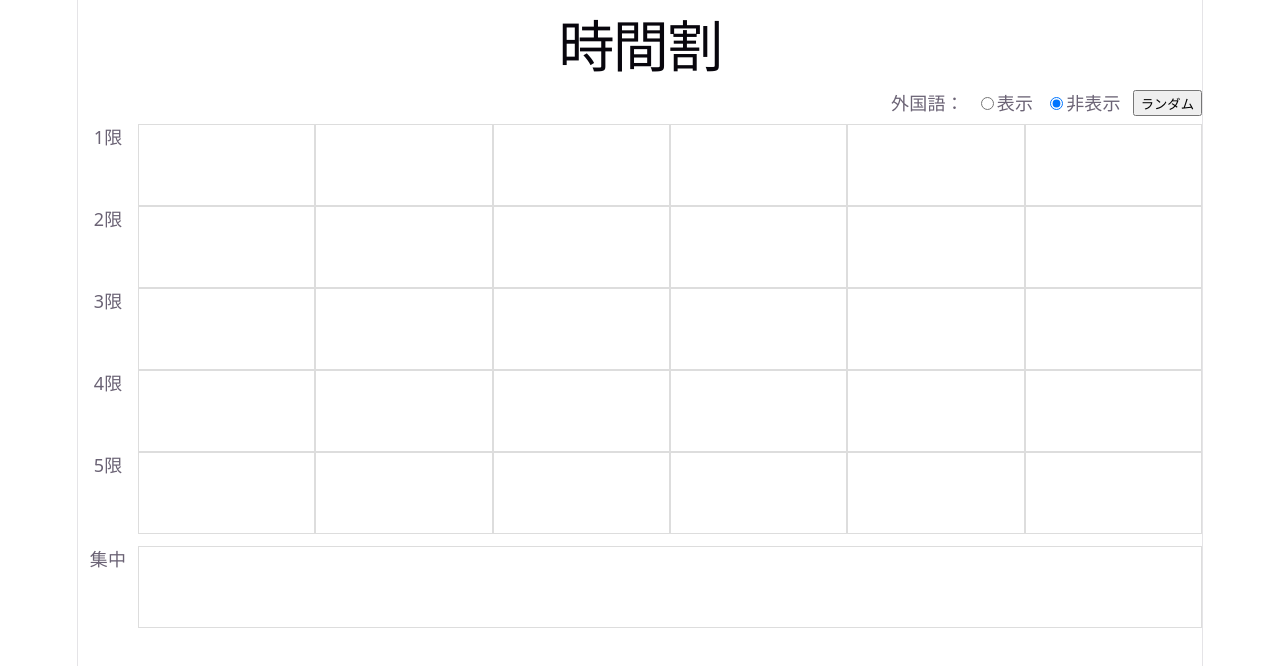
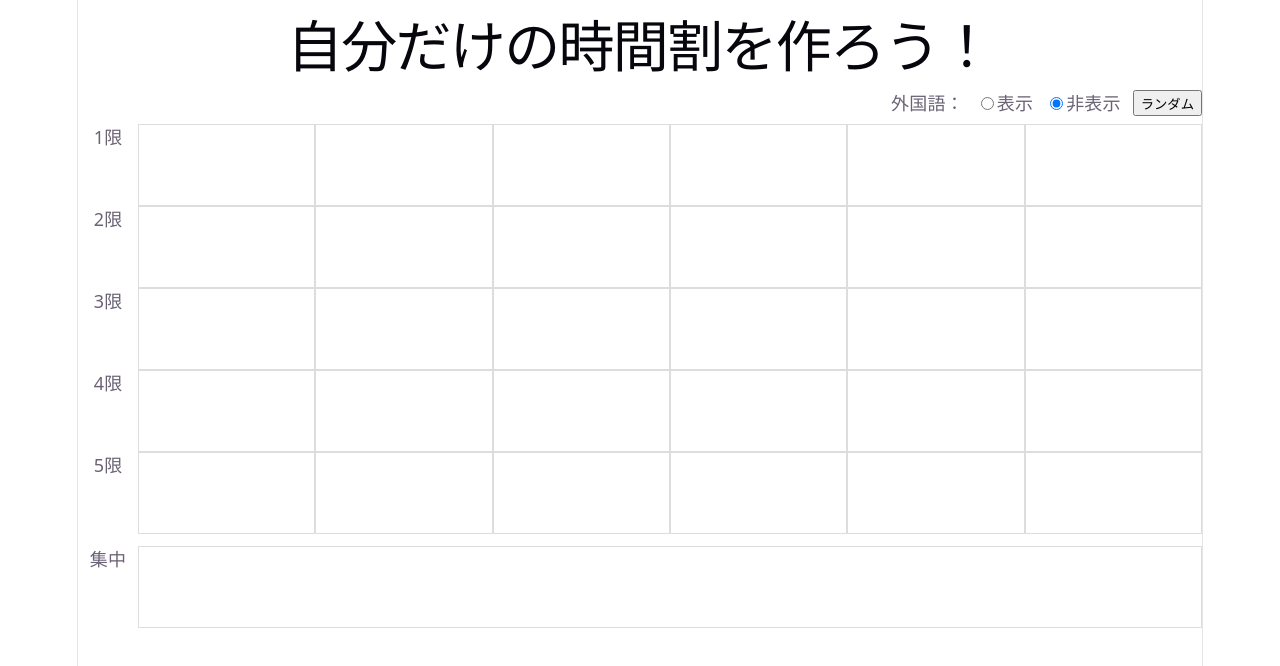
Before and after one commit to wawadukukuto/coregis, a React (Vite) app: page / in a window 1280 px wide. Shown: the top 666 px of the page. Built offline with nearby package versions, Linux system fonts and the light colour scheme.

Commit message:
タイトル追加

```diff
--- a/src/App.tsx
+++ b/src/App.tsx
@@ -8,7 +8,7 @@ import Timetable from './components/Timetable';
 function App() {
   return(
     <div>
-      <h1>時間割</h1>
+      <h1>自分だけの時間割を作ろう！</h1>
         <Timetable/>
     </div>
   );
```
